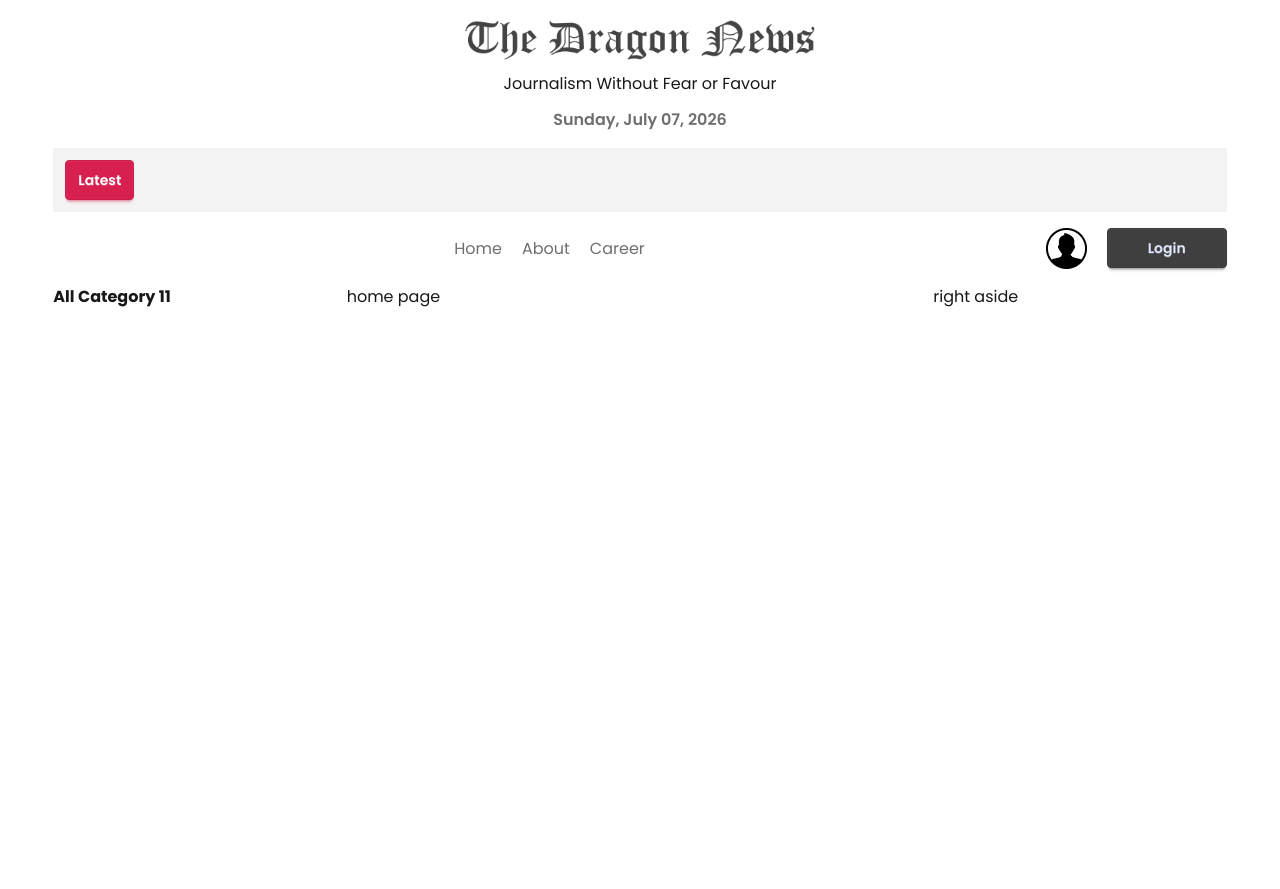
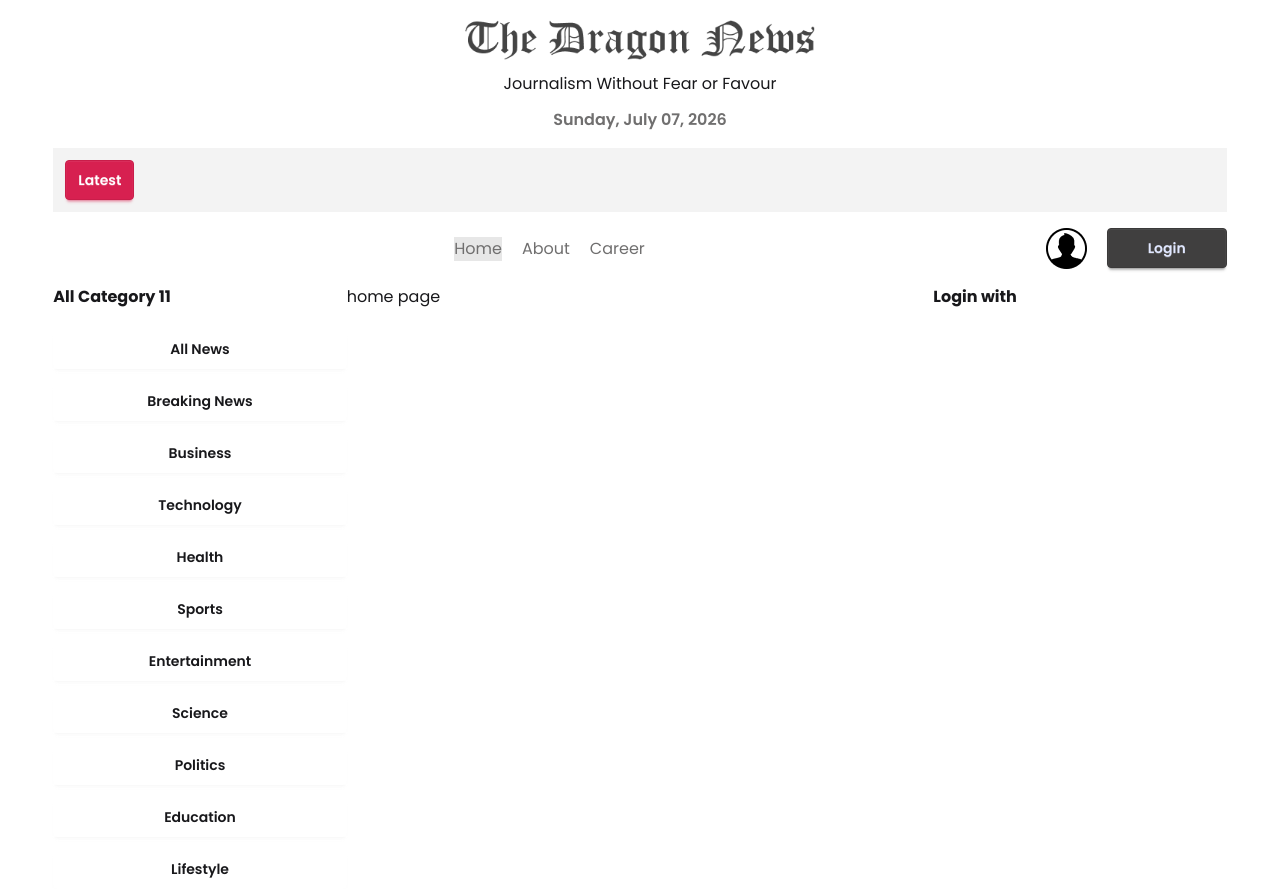
Before and after one commit to Srabonti721/Dragon-news-code, a React (Vite) app: page / in a window 1280 px wide. Before the commit the page ends 800 px from the top, so only its background shows below. Built offline with nearby package versions, Linux system fonts and the light colour scheme.

Commit message:
added Navigation and active nav and dynamic route

```diff
--- a/src/Router/Router.jsx
+++ b/src/Router/Router.jsx
@@ -2,7 +2,7 @@ import { createBrowserRouter } from "react-router";
 import Home from "../pages/Home";
 import ErrorPage from "../pages/ErrorPage";
 import HomePage from "../pages/HomePage";
-import Category from "../pages/Category";
+import CategoryNews from "../pages/CategoryNews";
 
 const router = createBrowserRouter([
   {
@@ -15,7 +15,7 @@ const router = createBrowserRouter([
       },
       {
         path:'/category/:id',
-        element:<Category></Category>
+        element:<CategoryNews></CategoryNews>
       }
     ]
   },
--- /dev/null
+++ b/src/components/HomeLayout/Categories.jsx
@@ -0,0 +1,25 @@
+import React, { use } from 'react';
+import { NavLink } from 'react-router';
+
+const categoriesPromise = fetch('categories.json').then(res => res.json())
+
+const Categories = () => {
+    const categories = use(categoriesPromise)
+    console.log(categories);
+    return (
+        <div>
+            <h2 className='font-bold'>All Category {categories.length} </h2>
+            <div className='grid grid-cols-1 gap-3 mt-5'>
+                {
+                    categories.map((category) => (<NavLink
+                        key={category.id}
+                        className='btn bg-base-100 border-0 hover:bg-base-300'
+                        to={`category/${category.id}`}
+                    >{category.name}</NavLink>))
+                }
+            </div>
+        </div>
+    );
+};
+
+export default Categories;
--- a/src/components/HomeLayout/LeftAside.jsx
+++ b/src/components/HomeLayout/LeftAside.jsx
@@ -1,11 +1,12 @@
 import React, { Suspense } from 'react';
-import Category from '../../pages/Category';
+import Categories from './Categories';
+
 
 const LeftAside = () => {
     return (
         <div>
             <Suspense fallback={<span className="loading loading-dots loading-xl"></span>}>
-              <Category></Category>
+              <Categories></Categories>
             </Suspense>
 
         </div>
--- a/src/components/HomeLayout/RightAside.jsx
+++ b/src/components/HomeLayout/RightAside.jsx
@@ -3,7 +3,7 @@ import React from 'react';
 const RightAside = () => {
     return (
         <div>
-            <h2>right aside</h2>
+            <h2 className=' font-bold'>Login with</h2>
         </div>
     );
 };
--- a/src/index.css
+++ b/src/index.css
@@ -20,3 +20,7 @@
 *{
   font-family: "Poppins", sans-serif;
 }
+
+a.active{
+  @apply bg-base-300
+}
--- a/src/pages/Category.jsx
+++ /dev/null
@@ -1,16 +0,0 @@
-import React, { use } from 'react';
-
-const categoriesPromise = fetch('categories.json').then(res=>res.json())
-
-const Category = () => {
-    const categories = use(categoriesPromise)
-    console.log(categories);
-
-    return (
-        <div>
-            <h2 className='font-bold'>All Category {categories.length} </h2>
-        </div>
-    );
-};
-
-export default Category;
--- /dev/null
+++ b/src/pages/CategoryNews.jsx
@@ -0,0 +1,14 @@
+import React, {} from 'react';
+
+
+const CategoryNews = () => {
+
+
+    return (
+        <div>
+<h2>categorey news</h2>
+        </div>
+    );
+};
+
+export default CategoryNews;
```
